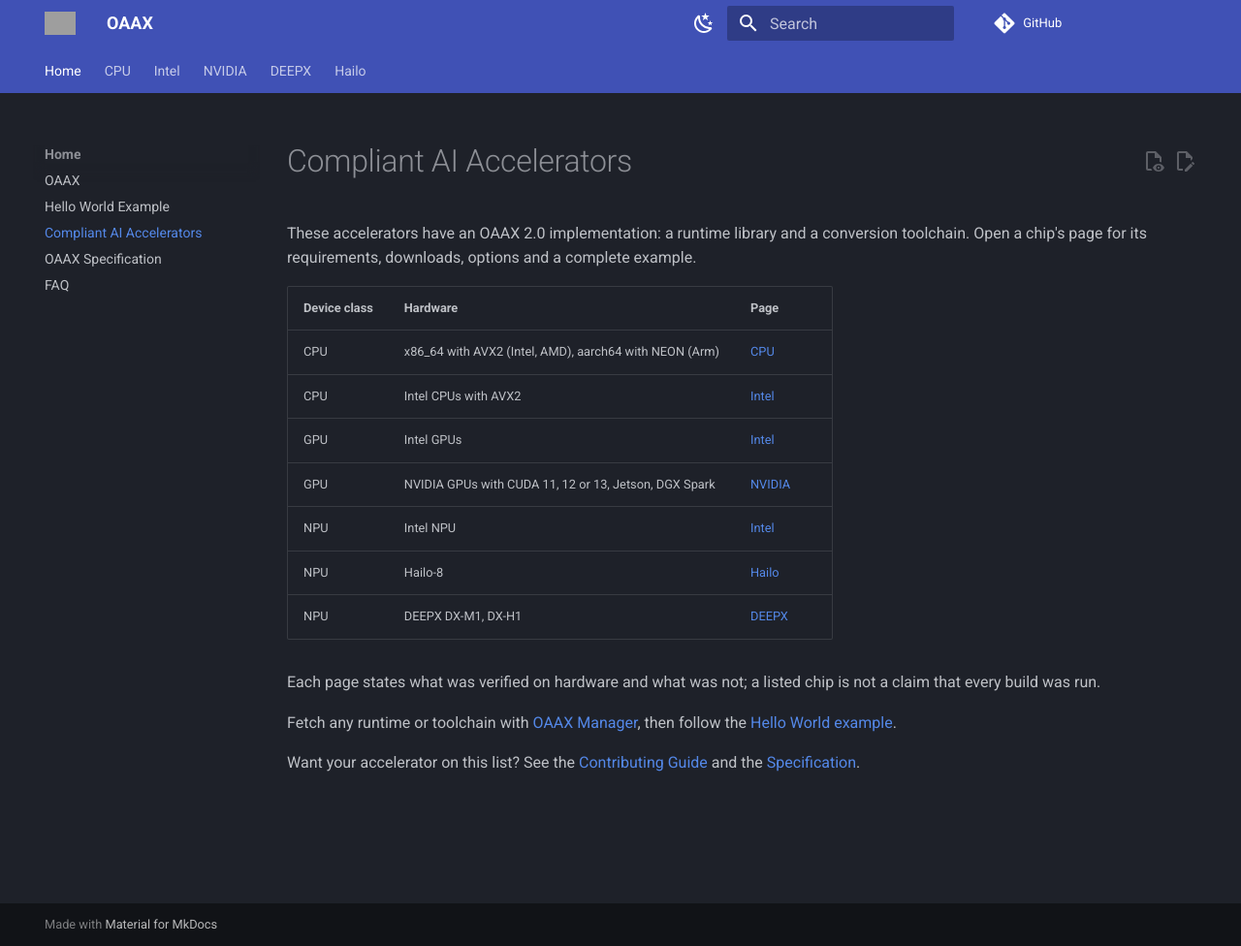
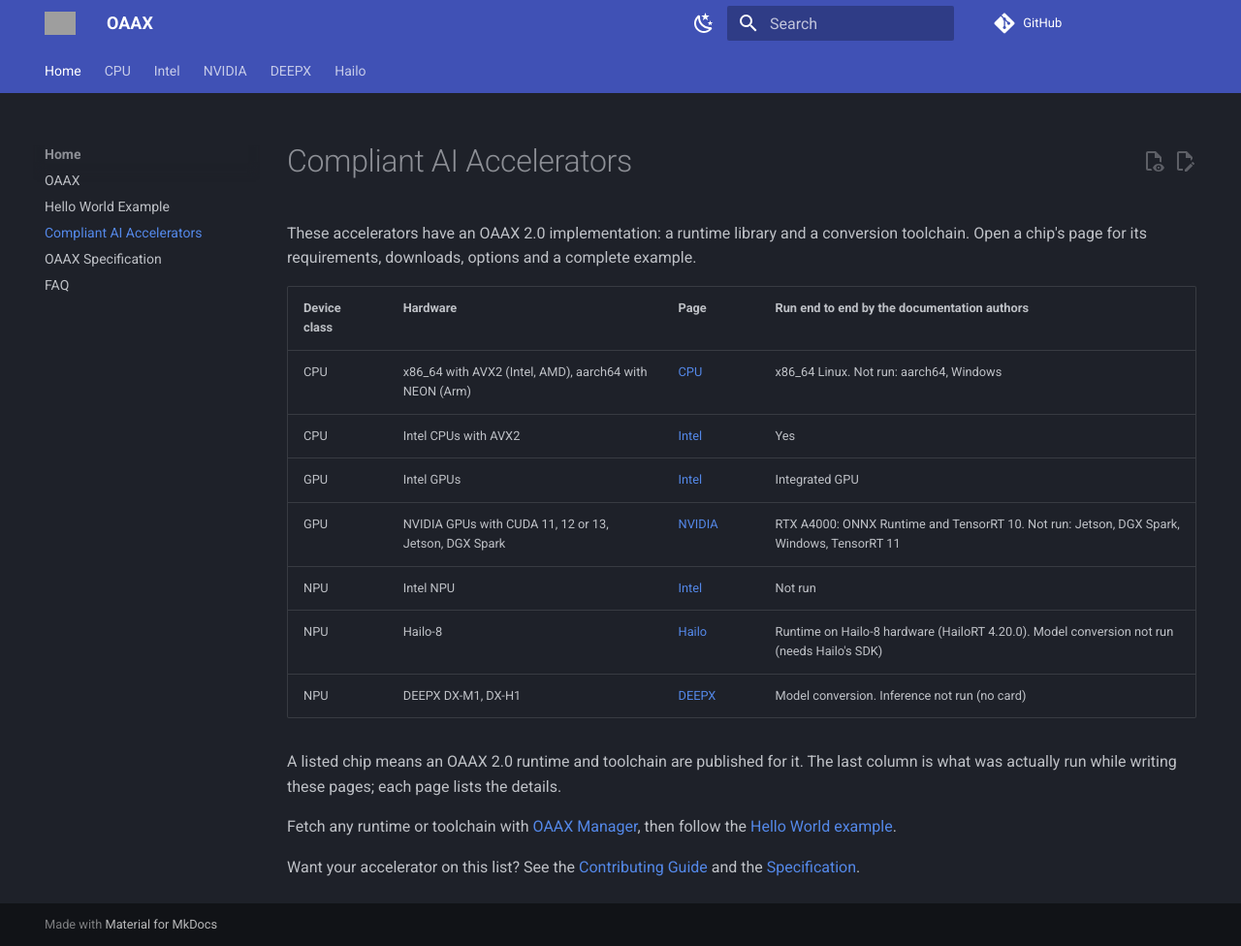
Before and after one commit to OAAX-standard/OAAX, an MkDocs documentation site: the page built from docs/Compliant XPU.md, in a window 1280 px wide and 976 px high. Shown: the whole window at 97% size. Built offline with MkDocs 1.6.1 and Material for MkDocs 9.7.7, drawn with Linux system fonts in a browser that asks for light colours; comment, search, counter and statistics services are not loaded; grey boxes are pictures that could not be loaded.

Commit message:
docs: logo follows the theme; hardware table says what was run end to end
Co-Authored-By: Claude Sonnet 5.5 <noreply@anthropic.com>
Claude-Session: https://claude.ai/code/session_01M2u3w5YV2HbmweduNp4Xok
Signed-off-by: Ayoub Assis <79724149+ayoubassis@users.noreply.github.com>

```diff
--- a/docs/Compliant XPU.md
+++ b/docs/Compliant XPU.md
@@ -2,17 +2,17 @@
 
 These accelerators have an OAAX 2.0 implementation: a runtime library and a conversion toolchain. Open a chip's page for its requirements, downloads, options and a complete example.
 
-| Device class | Hardware | Page |
-| ------------ | -------- | ---- |
-| CPU | x86_64 with AVX2 (Intel, AMD), aarch64 with NEON (Arm) | [CPU](CPU.md) |
-| CPU | Intel CPUs with AVX2 | [Intel](Intel.md) |
-| GPU | Intel GPUs | [Intel](Intel.md) |
-| GPU | NVIDIA GPUs with CUDA 11, 12 or 13, Jetson, DGX Spark | [NVIDIA](NVIDIA.md) |
-| NPU | Intel NPU | [Intel](Intel.md) |
-| NPU | Hailo-8 | [Hailo](Hailo.md) |
-| NPU | DEEPX DX-M1, DX-H1 | [DEEPX](DEEPX.md) |
+| Device class | Hardware | Page | Run end to end by the documentation authors |
+| ------------ | -------- | ---- | ------------------------------------------- |
+| CPU | x86_64 with AVX2 (Intel, AMD), aarch64 with NEON (Arm) | [CPU](CPU.md) | x86_64 Linux. Not run: aarch64, Windows |
+| CPU | Intel CPUs with AVX2 | [Intel](Intel.md) | Yes |
+| GPU | Intel GPUs | [Intel](Intel.md) | Integrated GPU |
+| GPU | NVIDIA GPUs with CUDA 11, 12 or 13, Jetson, DGX Spark | [NVIDIA](NVIDIA.md) | RTX A4000: ONNX Runtime and TensorRT 10. Not run: Jetson, DGX Spark, Windows, TensorRT 11 |
+| NPU | Intel NPU | [Intel](Intel.md) | Not run |
+| NPU | Hailo-8 | [Hailo](Hailo.md) | Runtime on Hailo-8 hardware (HailoRT 4.20.0). Model conversion not run (needs Hailo's SDK) |
+| NPU | DEEPX DX-M1, DX-H1 | [DEEPX](DEEPX.md) | Model conversion. Inference not run (no card) |
 
-Each page states what was verified on hardware and what was not; a listed chip is not a claim that every build was run.
+A listed chip means an OAAX 2.0 runtime and toolchain are published for it. The last column is what was actually run while writing these pages; each page lists the details.
 
 Fetch any runtime or toolchain with [OAAX Manager](index.md#oaax-manager-get-a-runtime-or-toolchain-in-one-command), then follow the [Hello World example](Getting%20Started.md).
 
```
Also changed, not shown: docs/index.md (+2 -4 lines).
